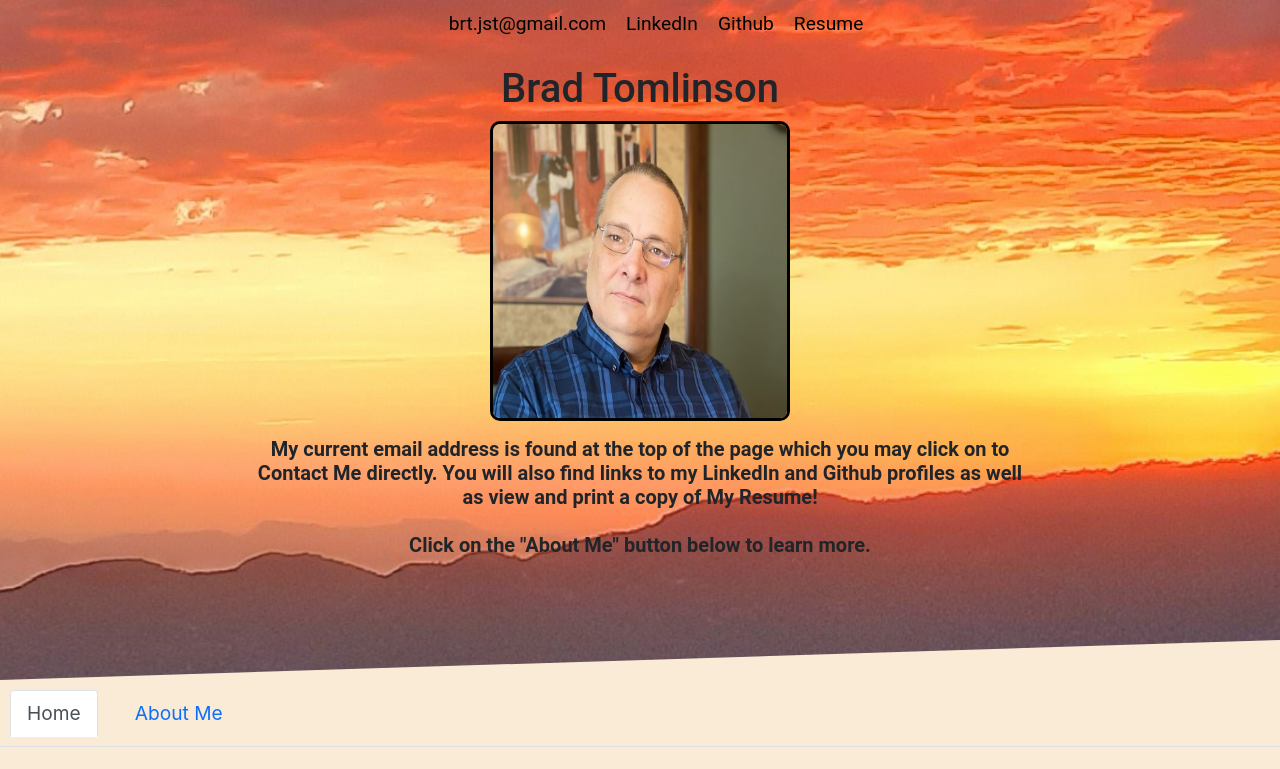
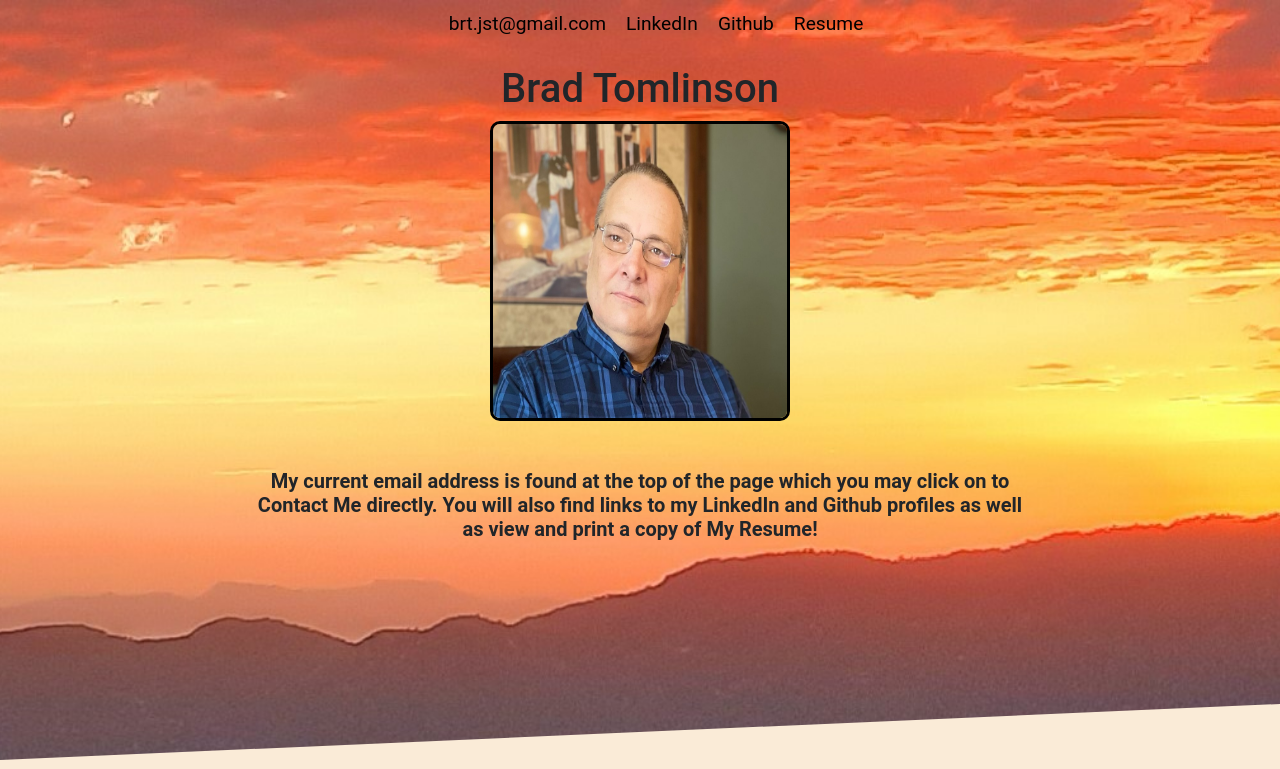
Before and after one commit to bradfan/showcase-portfolio, a React (Create React App) app: page / in a window 1280 px wide. Shown: the top 769 px of the page. Built offline with nearby package versions, Linux system fonts and the light colour scheme.

Commit message:
add link hover to header and nav-tabs

```diff
--- a/src/Header.js
+++ b/src/Header.js
@@ -59,9 +59,6 @@ function Header() {
             Resume!
           </h5>
         </strong>
-        <strong>
-          <h5>Click on the "About Me" button below to learn more.</h5>
-        </strong>
       </div>
     </div>
   );
--- a/src/components/NavTabs.js
+++ b/src/components/NavTabs.js
@@ -23,7 +23,7 @@ function NavTabs() {
               location.pathname === "/about" ? "nav-link active" : "nav-link"
             }
           >
-            About Me
+            Click here to learn more about me
           </Link>
         </li>
       </ul>
--- a/src/index.css
+++ b/src/index.css
@@ -22,14 +22,14 @@ html {
   font-family: Roboto, Times New Roman, Times, serif;
   box-sizing: "border-box";
 
-  height: 85vh;
+  height: 95vh;
   background-position: top;
   background-size: cover;
   position: relative;
   background-repeat: no-repeat;
   background-image: url("./images/header.jpg");
   -webkit-clip-path: polygon(0 0, 100% 0, 100% 75vh, 0 100%);
-  clip-path: polygon(0 0, 100% 0, 100% 80vh, 0 100%);
+  clip-path: polygon(0 0, 100% 0, 100% 88vh, 0 100%);
   /* backgroundAttachment: "fixed", */
   /* padding: "30px", */
 }
@@ -49,6 +49,9 @@ li {
   font-weight: 400;
   font-size: 1.2rem;
   color: black;
+}
+li:hover {
+  transform: translateY(-3px);
 }
 .my-name {
   margin: 0 auto;
@@ -80,9 +83,10 @@ h5 {
   padding: "20px";
   padding-top: 3rem;
 }
-h5:last-child {
+/* h5:last-child {
   padding-top: 1rem;
-}
+  padding-bottom: 2rem;
+} */
 
 .card {
   display: flex;
@@ -95,7 +99,6 @@ h5:last-child {
   border: 3px solid black;
   border-radius: 10px;
   background-color: #faebd7;
-
 }
 .line {
   list-style-type: none;
@@ -122,3 +125,15 @@ h5:last-child {
   padding: 0;
   text-align: center;
 }
+
+.nav-tabs {
+  font-family: Roboto, Times New Roman, Times, serif;
+}
+
+.nav-item:hover {
+  transform: translateY(-3px);
+}
+
+.nav-item:active {
+  transform: translateY(-1px);
+}
```
